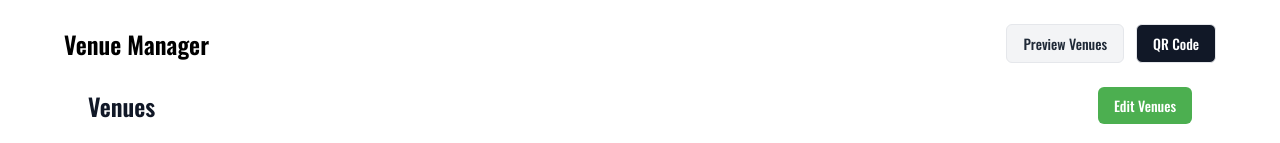
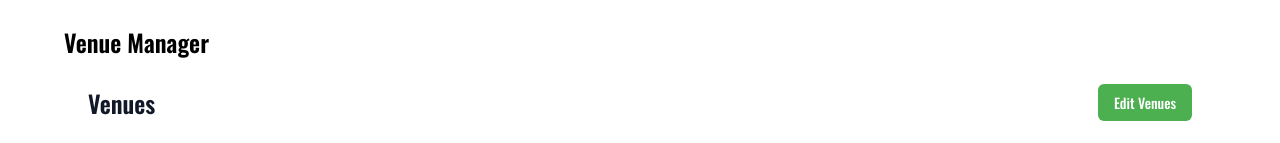
Before and after one commit to kachunl/pos-frontend-prototype, a React (Vite) app: page / in a window 1280 px wide. Shown: the top 143 px of the page. Built offline with nearby package versions, Linux system fonts and the light colour scheme.

Commit message:
fix: commented out additional html/css

```diff
--- a/src/components/venue/venue-header.tsx
+++ b/src/components/venue/venue-header.tsx
@@ -5,7 +5,7 @@ const VenueHeader = () => {
         <header className="venue-header-container">
             <h1 className="venue-header-title">Venue Manager</h1>
 
-            <div className="venue-header-button-group">
+            {/* <div className="venue-header-button-group">
                 <button className={`${"venue-header-button"} ${"venue-header-preview-button"}`}>
                     Preview Venues
                 </button>
@@ -13,7 +13,7 @@ const VenueHeader = () => {
                 <button className={`${"venue-header-button"} ${"venue-header-qr-button"}`}>
                     QR Code
                 </button>
-            </div>
+            </div> */}
         </header>
     )
 };
--- a/src/styles/components/venue/venue-header.css
+++ b/src/styles/components/venue/venue-header.css
@@ -15,7 +15,7 @@
     gap: 0.75rem;
 }
 
-.venue-header-button {
+/* .venue-header-button {
     display: inline-flex;
     align-items: center;
     gap: 0.5rem;
@@ -26,7 +26,7 @@
     border: 1px solid #e5e7eb;
     cursor: pointer;
     transition: all 0.2s ease;
-}
+} */
 
 .venue-header-preview-button {
     background-color: #f3f4f6;
```
